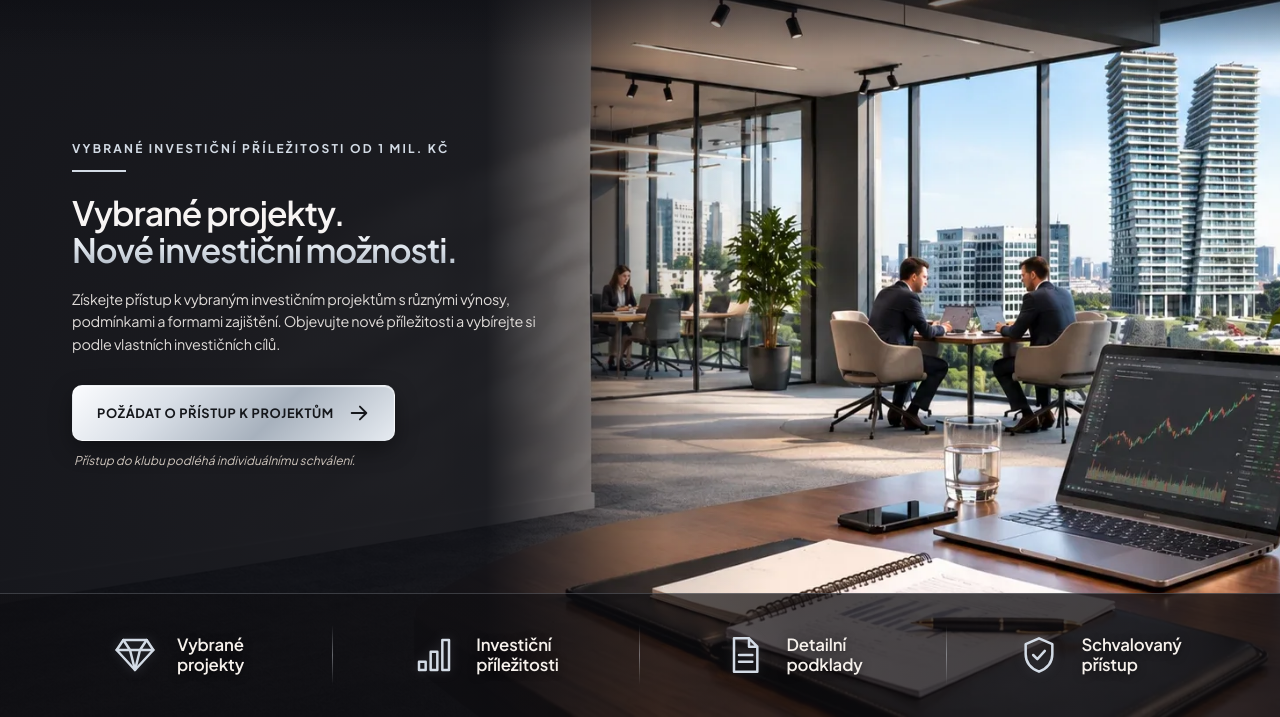
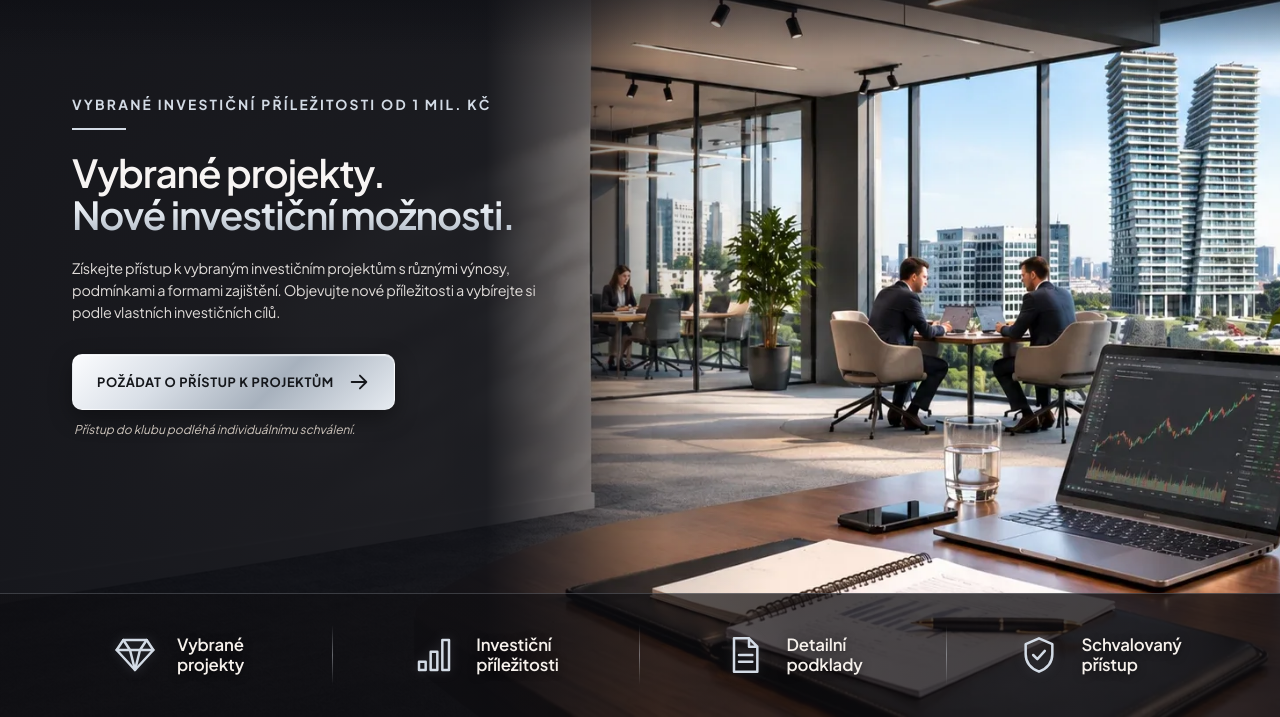
Before and after one commit to Escobarinc/investors-club-web, a plain HTML site: page index.html in a window 1280 px wide. Shown: the part 83-800 px from the top of the page. Drawn offline with Linux system fonts and the light colour scheme.

Commit message:
Úvod: nadpisek a hlavní nadpis o 15 % větší, text o 1 cm výš
Co-Authored-By: Claude Opus 5.5 <noreply@anthropic.com>

```diff
--- a/index.html
+++ b/index.html
@@ -10,7 +10,7 @@
   <link rel="preconnect" href="https://fonts.googleapis.com">
   <link rel="preconnect" href="https://fonts.gstatic.com" crossorigin>
   <link rel="stylesheet" href="https://fonts.googleapis.com/css2?family=Plus+Jakarta+Sans:wght@400;500;600;700&display=swap">
-  <link rel="stylesheet" href="styles.css?v=42">
+  <link rel="stylesheet" href="styles.css?v=43">
   <script src="script.js?v=33" defer></script>
 </head>
 <body class="access-locked">
--- a/styles.css
+++ b/styles.css
@@ -693,3 +693,17 @@ html[data-pismo] .m-num { font-weight: 300; }
     background-position: 0 0, 0 0, 0 0, 40% bottom !important;
   }
 }
+
+/* Nadpisek a hlavní nadpis o 15 % větší, celý blok textu o 1 cm výš */
+@media (min-width: 821px) {
+  html[data-pismo]:not([data-varianta="svetla"]) .hero h1 { font-size: 38.6px; }
+  html:not([data-varianta="svetla"]) .eyebrow { font-size: 17.5px; }
+  html:not([data-varianta="svetla"]) .hero-inner { transform: translateY(-38px); }
+}
+@media (min-width: 1121px) {
+  html[data-pismo]:not([data-varianta="svetla"]) .hero h1 { font-size: 40.5px; }
+  html:not([data-varianta="svetla"]) .eyebrow { font-size: 13.8px; }
+}
+@media (min-width: 1121px) and (max-height: 860px) {
+  html[data-pismo]:not([data-varianta="svetla"]) .hero h1 { font-size: 38.6px; }
+}
```
Also changed, not shown: dotaznik.html (+1 -1 lines).
